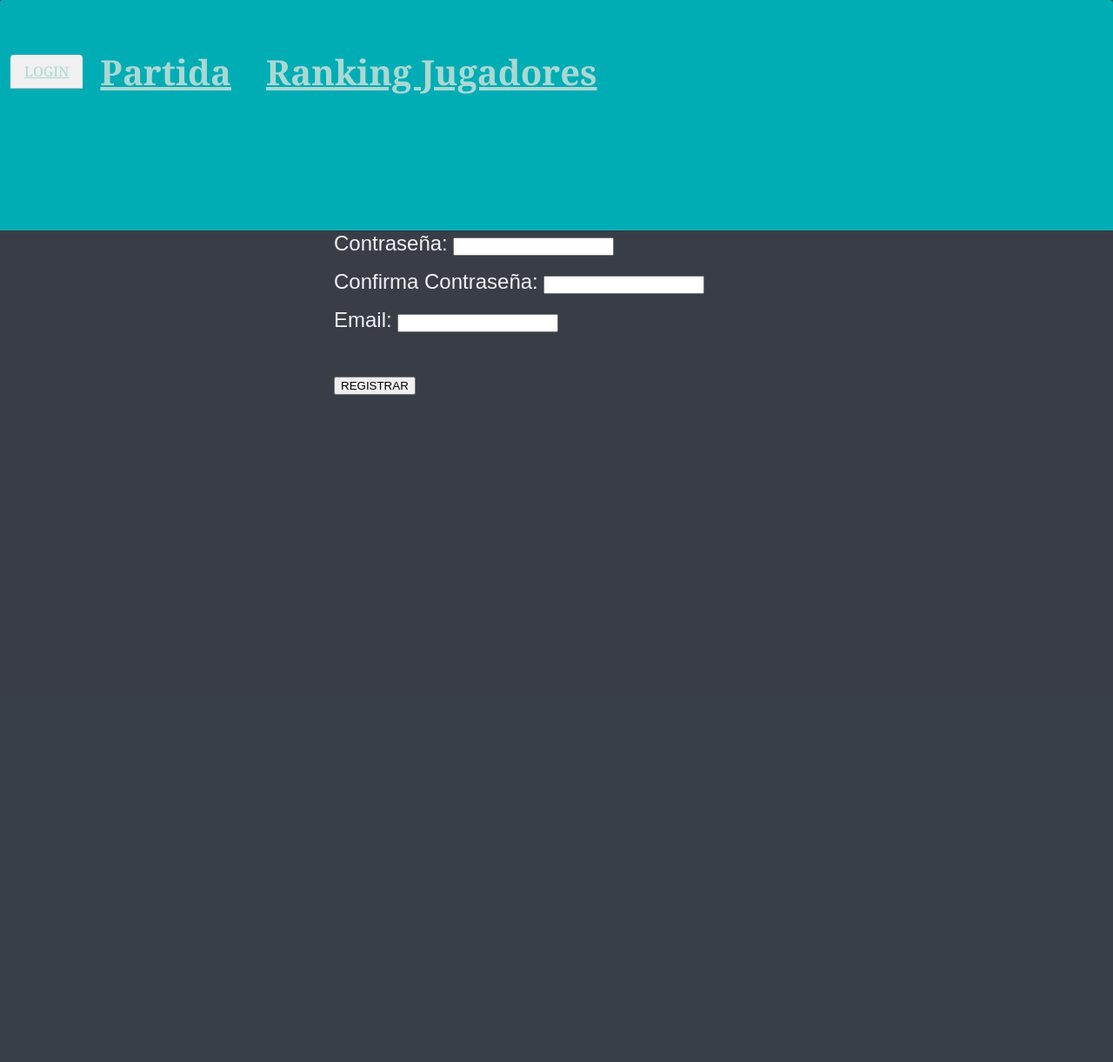
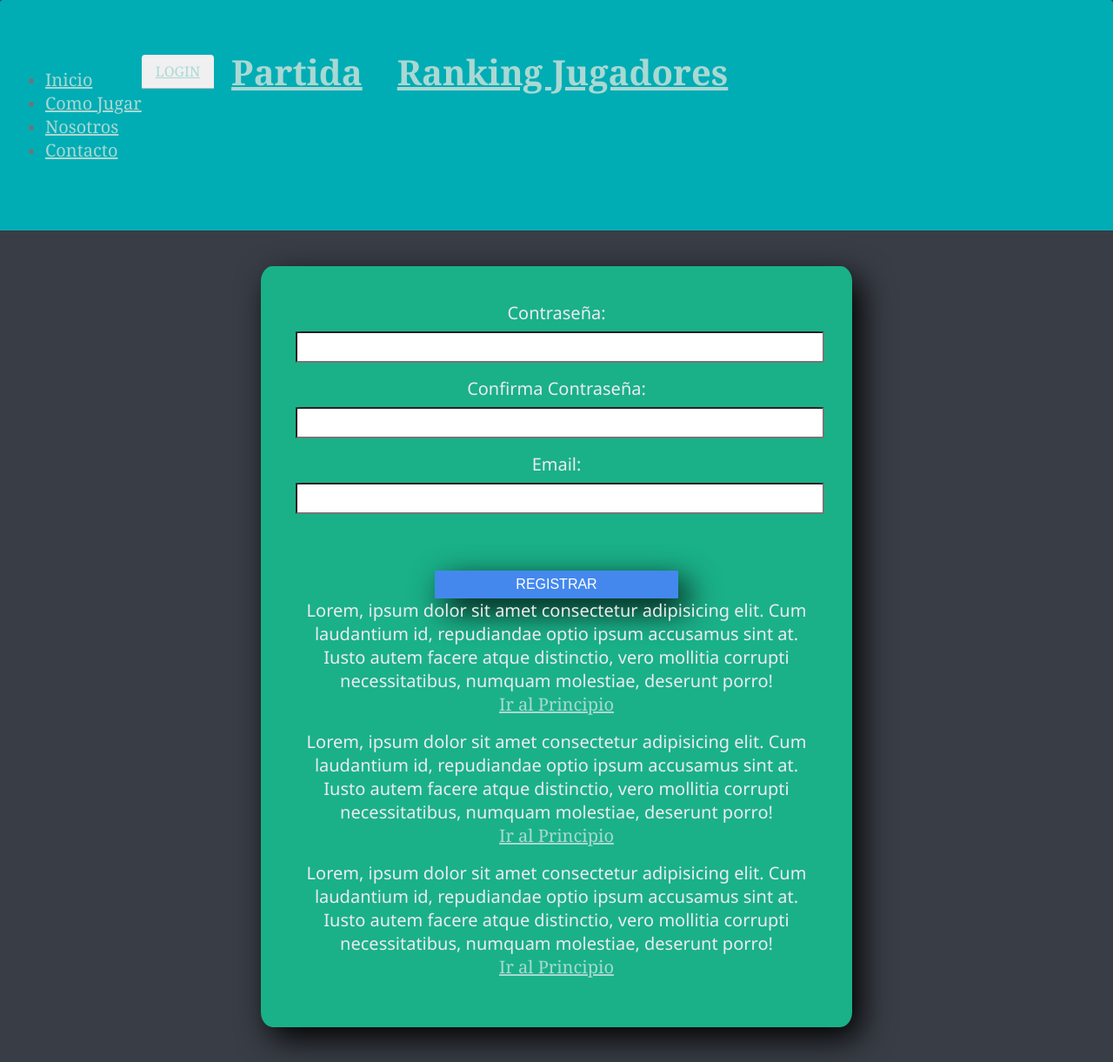
Before and after one commit to vilajp/RepositorioJuego, a Django app: page /registro/ in a window 1280 px wide. Shown: the whole page at 87% size. Before the commit the page ends 454 px from the top, so only its background shows below. Run offline with Django 3.2, Linux system fonts and the light colour scheme; parts of the project's set-up code (start-up, migrations or seed data) failed here and were passed over; some libraries are stand-ins or nearby versions.

Commit message:
arreglos en css main.css y agregue una escala de secciones en base.html

```diff
--- a/juego/static/css/main.css
+++ b/juego/static/css/main.css
@@ -1,7 +1,53 @@
 form {
-    font-size: larger;
-    padding-left: 30%;
-    color: rgb(241, 241, 247);
+
+  background:#1ab188;
+  padding: 40px;
+  max-width:600px;
+  margin:40px auto;
+  border-radius:2%;
+  box-shadow: 10px 13px 37px #000;
+  font-family: 'Segoe UI', Tahoma, Geneva, Verdana, sans-serif;
+  text-align: center;
+
+
+}
+input{
+	width: calc(100% - 10px);
+	padding: 7px;
+	margin: auto;
+	margin-top: 8px;
+	font-size: 16px;
+  border-radius: 1.5%;
+
+
+
+}
+
+.registrar{
+
+  font-size: 20px;
+  font-family: Arial, Helvetica, sans-serif;
+}
+#pregunta{
+
+  text-align: center;
+}
+
+
+input[type='submit']{
+	background-color: #48e;
+	box-shadow: 10px 13px 37px #000;
+	color: #fff;
+	width: calc(50% - 20px);
+	margin: 0 25%;
+	margin-top: 22px;
+	border: none;
+
+
+
+
+
+
 }
 body {
     margin: 0;
@@ -17,8 +63,8 @@ body {
   }
   .principal {
     font-size: calc(1.375rem + 1.5vw);
-    padding-left: 10%;
-    background-color:#AAD8D3;
+    padding-left: 40%;
+    background-color:#44D7A8;
     color: rgb(237, 234, 240);
   }
   @media (min-width: 1200px) {
@@ -27,7 +73,7 @@ body {
     }
   }
   a{
-      color: lightsteelblue;
+      color: rgb(237, 234, 240);
   }
 
   span {
@@ -36,10 +82,16 @@ body {
   }
   @media (min-width: 1200px) {
     h2, .h2 {
+
       font-size: 2rem;
       font-family: Impact, Haettenschweiler, 'Arial Narrow Bold', sans-serif;
     }
   }
+  .head-boton{
+    text-decoration: none;
+      width: 30px;
+  }
+
 
   h3, .h3 {
     font-size: calc(1.3rem + 0.6vw);
--- a/juego/templates/base.html
+++ b/juego/templates/base.html
@@ -7,6 +7,15 @@
 </head>
 <body>
 <header>
+	<section id="principal">
+		<ul>
+			<li class="item"><a href="#">Inicio</a></li>
+			<li class="item"><a href="#Como-Jugar">Como Jugar</a></li>
+			<li class="item"><a href="#Nosotros">Nosotros</a></li>
+			<li class="item"><a href="#Contacto">Contacto</a></li>
+		</ul>
+	</section>
+
 	<div style="margin-bottom: 100px;" class="login">
 
 		{% if user.is_authenticated %}
@@ -33,8 +42,35 @@
 
 
 
+
 {% endblock contenido %}
 
+<section id="Como-Jugar" class="section">
+	Lorem, ipsum dolor sit amet consectetur adipisicing elit.
+	Cum laudantium id, repudiandae optio ipsum accusamus sint at.
+	Iusto autem facere atque distinctio, vero mollitia corrupti
+	necessitatibus, numquam molestiae, deserunt porro!
+
+	<p><a href="#principal">Ir al Principio</a></p>
+</section>
+
+<section id="Nosotros" class="section">
+   Lorem, ipsum dolor sit amet consectetur adipisicing elit.
+   Cum laudantium id, repudiandae optio ipsum accusamus sint at.
+   Iusto autem facere atque distinctio, vero mollitia corrupti
+   necessitatibus, numquam molestiae, deserunt porro!
+
+   <p><a href="#principal">Ir al Principio</a></p>
+</section>
+
+<section id="Contacto" class="section">
+Lorem, ipsum dolor sit amet consectetur adipisicing elit.
+Cum laudantium id, repudiandae optio ipsum accusamus sint at.
+Iusto autem facere atque distinctio, vero mollitia corrupti
+necessitatibus, numquam molestiae, deserunt porro!
+
+ <p><a href="#principal">Ir al Principio</a></p>
+</section>
 
 </body>
 </html>
```
